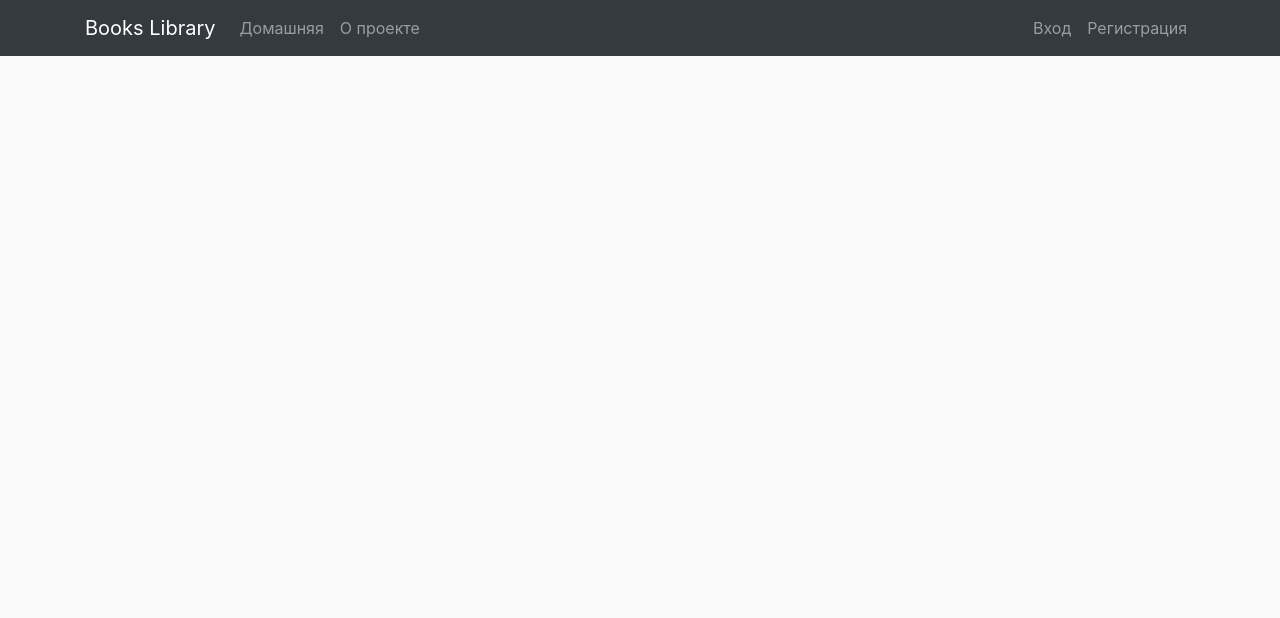
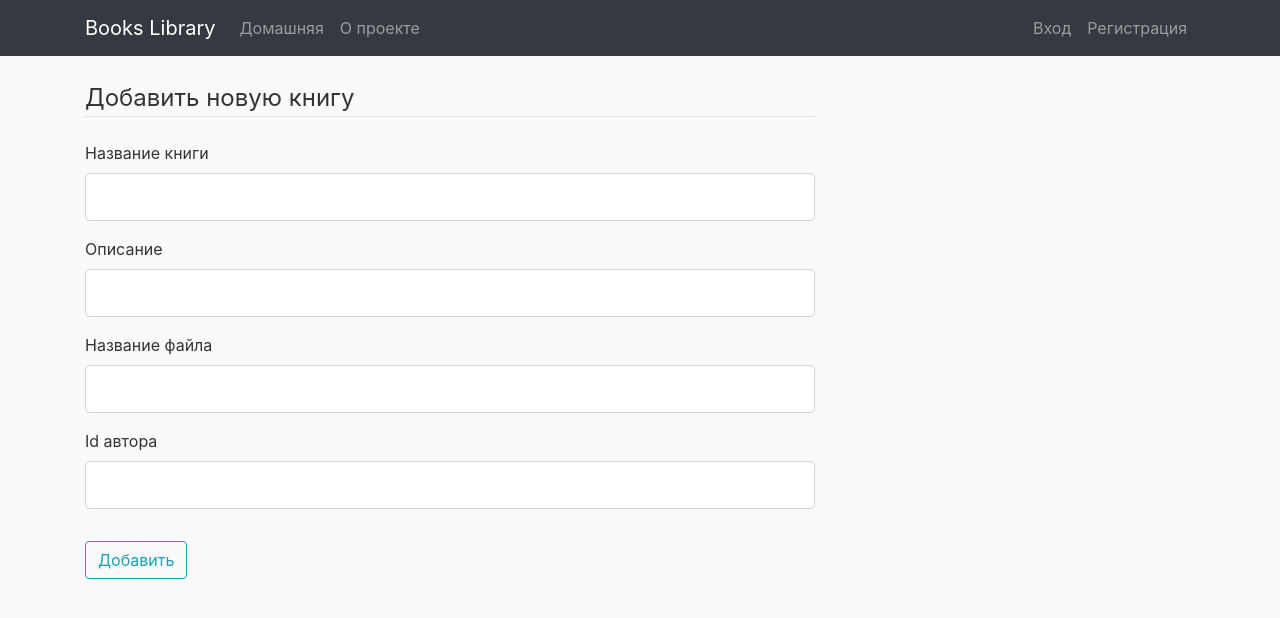
Before and after one commit to aliakseishysh/books_website, a Flask app: template books_website/templates/new_book.html in a window 1280 px wide. Shown: the top 618 px of the page. Run offline with Flask 2, Linux system fonts and the light colour scheme; the template is opened without the code that fills it: values that come from a table or form of the project are taken from there, others are empty.

Commit message:
admin panel enhanсement, errors feedback in login and register forms

```diff
--- /dev/null
+++ b/books_website/admin_panel/forms.py
@@ -0,0 +1,11 @@
+from flask_wtf import FlaskForm
+from wtforms import StringField, SubmitField
+from wtforms.validators import DataRequired
+
+
+class NewBookForm(FlaskForm):
+    name = StringField('Название книги', validators=[DataRequired()])
+    description = StringField('Описание', validators=[DataRequired()])
+    book_file = StringField('Название файла', validators=[DataRequired()])
+    author_id = StringField('Id автора', validators=[DataRequired()])
+    submit = SubmitField('Добавить')
--- a/books_website/templates/new_book.html
+++ b/books_website/templates/new_book.html
@@ -1,4 +1,29 @@
 {% extends "layout.html" %}
 {% block content %}
-
+    <div class="content-section">
+        <form method="post" action="">
+            <fieldset class="form-group">
+                <legend class="border-bottom mb-4">Добавить новую книгу</legend>
+                <div class="form-group">
+                    {{ form.name.label(class="form-control-label") }}
+                    {{ form.name(class="form-control form-control-lg") }}
+                </div>
+                <div class="form-group">
+                    {{ form.description.label(class="form-control-label") }}
+                    {{ form.description(class="form-control form-control-lg") }}
+                </div>
+                <div class="form-group">
+                    {{ form.book_file.label(class="form-control-label") }}
+                    {{ form.book_file(class="form-control form-control-lg") }}
+                </div>
+                <div class="form-group">
+                    {{ form.author_id.label(class="form-control-label") }}
+                    {{ form.author_id(class="form-control form-control-lg") }}
+                </div>
+            </fieldset>
+            <div class="form-group">
+                {{ form.submit(class="btn btn-outline-info") }}
+            </div>
+        </form>
+    </div>
 {% endblock content %}
--- a/books_website/users/routes.py
+++ b/books_website/users/routes.py
@@ -1,4 +1,4 @@
-from flask import Blueprint, render_template, redirect, url_for
+from flask import Blueprint, render_template, redirect, url_for, flash
 
 from books_website import bcrypt, db
 from books_website.models import User
```
Also changed, not shown: books_website/admin_panel/routes.py (+11 -1 lines), books_website/templates/login.html (+10 -1 lines), books_website/templates/register.html (+40 -4 lines), books_website/users/forms.py (+12 -6 lines).
